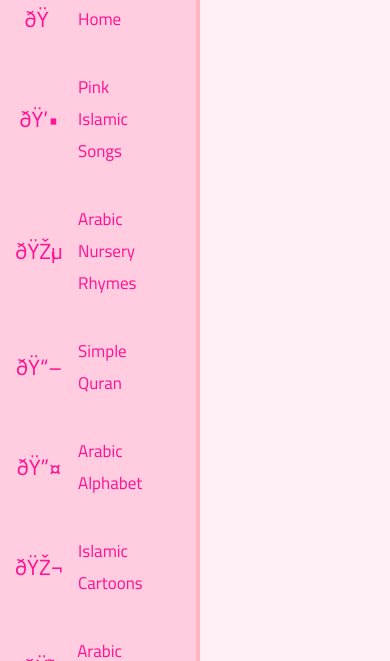
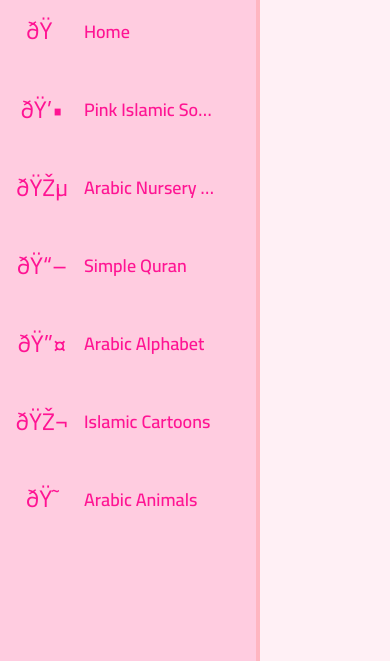
Before and after one commit to iamB0ody/Mariem-App, a plain HTML site: page index.html in a window 390 px wide. Shown: the part 183-844 px from the top of the page. Drawn offline with Linux system fonts and the light colour scheme; a script that the page names is missing.

Commit message:
feat: update side bar

```diff
--- a/styles.css
+++ b/styles.css
@@ -90,7 +90,7 @@ body {
 
 .rtl .content {
   margin-left: 0;
-  margin-right: 240px;
+  margin-right: 300px;
 }
 
 .rtl .sidebar-item-text {
@@ -107,8 +107,8 @@ body {
 @media (max-width: 768px) {
   .rtl .content {
     margin-left: 0;
-    margin-right: 200px;
-    width: calc(100% - 200px);
+    margin-right: 260px;
+    width: calc(100% - 260px);
   }
 }
 
@@ -122,7 +122,7 @@ body {
 
 /* Sidebar styles */
 .sidebar {
-  width: 240px;
+  width: 300px;
   background-color: #ffcce0; /* Light pink sidebar */
   height: 100%;
   overflow-y: auto;
@@ -137,18 +137,19 @@ body {
   font-weight: bold;
   padding: 12px 24px;
   color: #ff1493; /* Deep pink color for category headers */
-  font-size: 18px;
+  font-size: 20px;
 }
 
 .sidebar-item {
   display: flex;
   align-items: center;
-  padding: 14px 24px; /* Larger padding for easier touch/click */
+  padding: 16px 24px;
   cursor: pointer;
   border-radius: 0 25px 25px 0;
   margin-right: 12px;
-  margin-bottom: 8px; /* Add space between items */
-  min-height: 50px;
+  margin-bottom: 10px;
+  min-height: 60px;
+  white-space: nowrap;
 }
 
 .sidebar-item:hover {
@@ -156,29 +157,33 @@ body {
 }
 
 .sidebar-item-icon {
-  width: 30px; /* Larger icons */
-  height: 30px;
+  width: 36px;
+  height: 36px;
   display: flex;
   align-items: center;
   justify-content: center;
-  font-size: 22px; /* Larger emoji */
+  font-size: 24px;
   color: #ff1493; /* Deep pink color */
+  flex-shrink: 0;
 }
 
 .sidebar-item-text {
   margin-left: 24px;
-  font-size: 17px;
+  font-size: 18px;
   color: #ff1493; /* Deep pink color */
-  font-weight: 500;
+  font-weight: 600;
+  white-space: nowrap;
+  overflow: hidden;
+  text-overflow: ellipsis;
 }
 
 /* Video grid styles */
 .content {
-  margin-left: 240px;
+  margin-left: 300px;
   padding: 24px;
   display: flex;
   flex-direction: column;
-  width: calc(100% - 240px);
+  width: calc(100% - 300px);
   overflow-y: auto;
   background-color: #fff0f5; /* Light pink background */
 }
@@ -442,12 +447,12 @@ body {
 
 @media (max-width: 768px) {
   .sidebar {
-    width: 200px;
+    width: 260px;
   }
 
   .content {
-    margin-left: 200px;
-    width: calc(100% - 200px);
+    margin-left: 260px;
+    width: calc(100% - 260px);
   }
 
   .videos-container {
```
